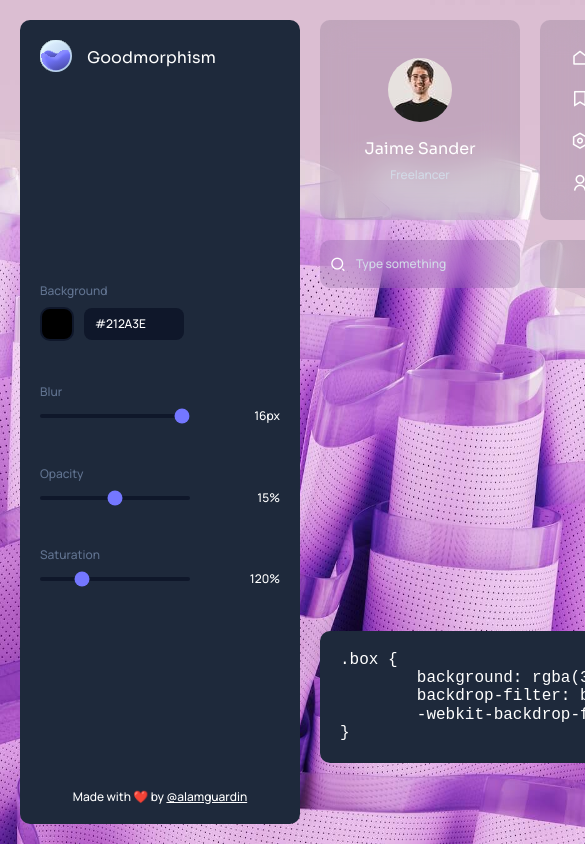
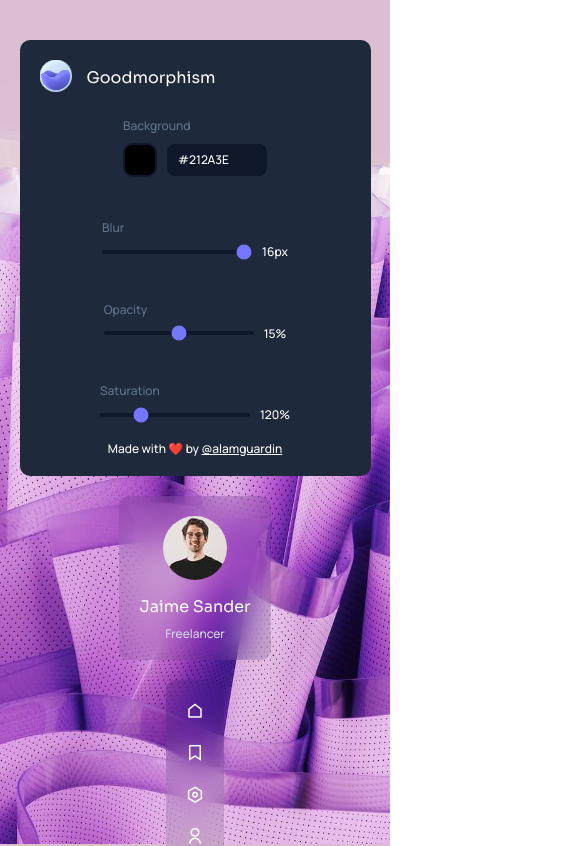
Before and after one commit to alamguardin/goodmorphism, a React (Vite) app: page / in a window 390 px wide. Shown: the top 846 px of the page, 585 px wide, since content can reach past the window. Built offline with nearby package versions, Linux system fonts and the light colour scheme.

Commit message:
style: add responsive styles

```diff
--- a/package.json
+++ b/package.json
@@ -11,8 +11,7 @@
   },
   "dependencies": {
     "react": "^18.2.0",
-    "react-dom": "^18.2.0",
-    "react-syntax-highlighter": "^15.5.0"
+    "react-dom": "^18.2.0"
   },
   "devDependencies": {
     "@types/react": "^18.2.15",
--- a/src/App.css
+++ b/src/App.css
@@ -50,11 +50,11 @@ input, button {
 main {
     padding: 1.25em;
     width: 100%;
-    height: 100vh;
+    min-height: 100vh;
     display: grid;
     grid-template-columns: 280px 1fr 1fr;
     grid-template-rows: repeat(3, 1fr);
-    gap: 20px;
+    gap: 1.25rem;
 }
 
 .sidebar {
@@ -382,3 +382,47 @@ main {
 .code__button:active {
     transform: scale(0.9);
 }
+
+/* Responsive styles */
+@media screen and (max-width: 1024px) {
+    main {
+        padding: unset;
+        width: 90%;
+        margin: 2.5rem auto;
+        display: flex;
+        flex-direction: column;
+    }
+
+    .sidebar {
+        gap: 20px;
+    }
+
+    .sidebar__tools {
+        flex-direction: row;
+        flex-wrap: wrap;
+        justify-content: space-around;
+        align-items: center;
+    }
+
+    .preview {
+        display: flex;
+        flex-direction: column;
+        align-items: center;
+    }
+
+    .card:nth-child(1),
+    .card:nth-child(2),
+    .card:nth-child(3),
+    .card:nth-child(4),
+    .card:nth-child(5) {
+        max-width: 300px;
+    }
+
+    .code {
+        width: 100%;
+    }
+
+    .code pre {
+        overflow-x: auto;
+    }
+}
```
Also changed, not shown: 1 other file (tests, documents, lock files or other folders).
